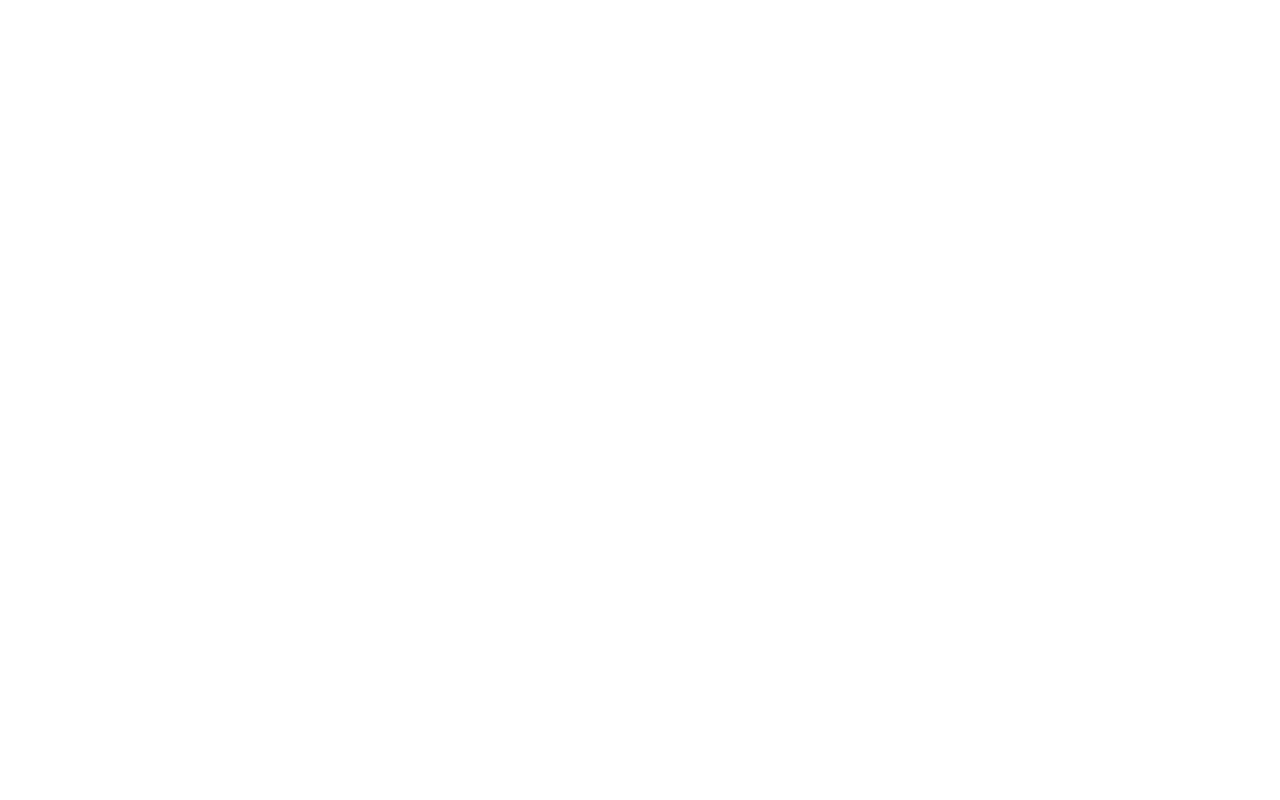
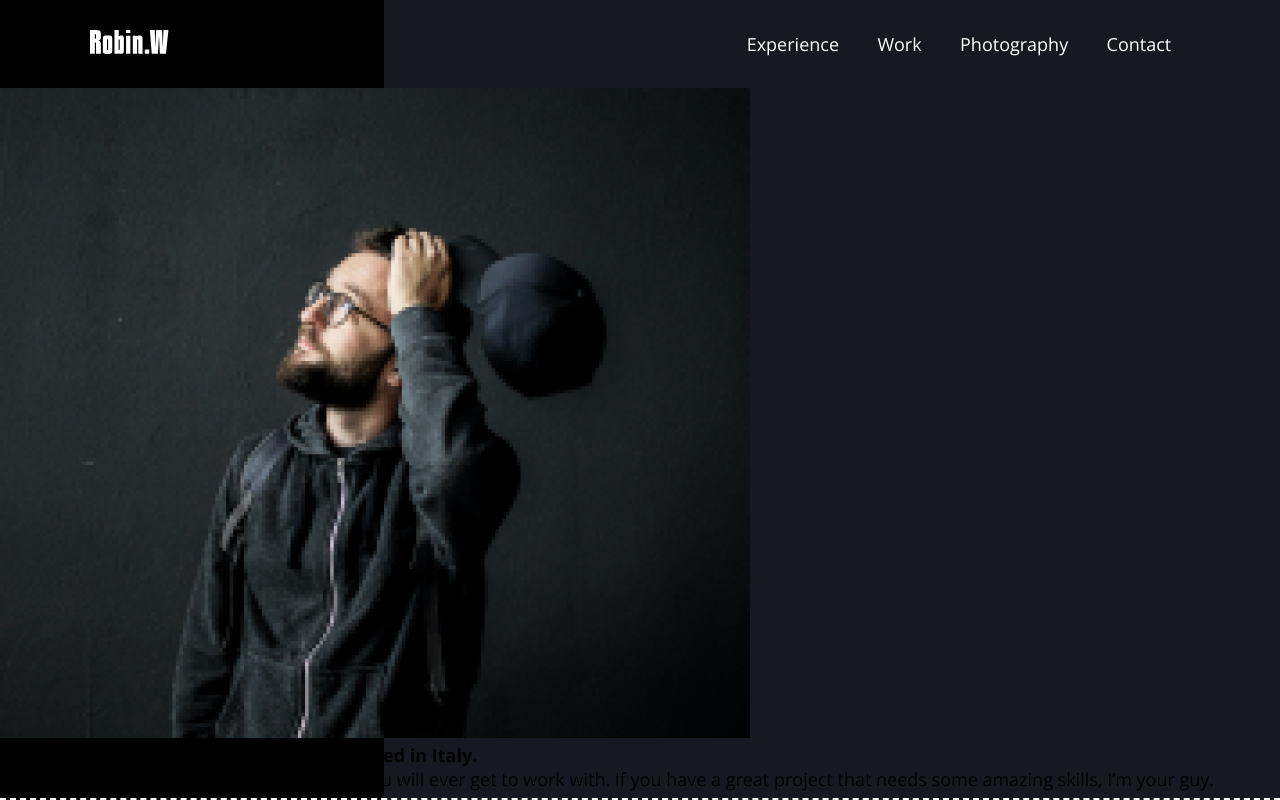
Before and after one commit to slimnation23/Alex, a plain HTML site: page index.html in a window 1280 px wide. Drawn offline with nearby package versions, Linux system fonts and the light colour scheme.

Commit message:
headerNotDone

```diff
--- a/index.html
+++ b/index.html
@@ -15,7 +15,20 @@
   </head>
   <body>
 
-
+    <header>
+        <nav>
+            <a href="#" class="logo"><img src="image/logo.svg" alt="logo"></a>
+            <ul>
+                <li><a href="#">Experience</a></li>
+                <li><a href="#">Work</a></li>
+                <li><a href="#">Photography</a></li>
+                <li><a href="#">Contact</a></li>
+            </ul>
+        </nav>
+        <img src="image/header.jpg" alt="header-img">
+        <h1>I’m Robin Williams. A Product Designer <span>based in Italy.</span></h1>
+        <p>I’m probably the most passionate designer you will ever get to work with. If you have a great project that needs some amazing skills, I’m your guy.</p>
+    </header>
 
   </body>
 </html>
--- a/style.css
+++ b/style.css
@@ -1,6 +1,51 @@
 * {
-    margin: 0;
-    padding: 0;
-    box-sizing: border-box;
-    font-size: 18px;
+  margin: 0;
+  padding: 0;
+  box-sizing: border-box;
+  font-size: 18px;
+  font-family: 'Open Sans', sans-serif;
 }
+
+:root {
+  --index: calc(1vw + 1vh);
+}
+
+header {
+  position: relative;
+  height: 100vh;
+  width: 100%;
+  background: linear-gradient(to right, rgb(0, 0, 0) 30%, #181823 25%);
+  border-bottom: 2px dashed #fff ;
+}
+
+nav {
+  display: flex;
+  justify-content: space-between;
+  align-items: center;
+  padding: 0 7vw;
+  height: 88px;
+}
+
+nav ul {
+    display: flex;
+}
+
+nav ul li {
+    list-style: none;
+
+
+}
+
+nav ul li:hover {
+    background-color: #5221E6;
+}
+
+nav ul li a {
+    color: #fff;
+    text-decoration: none;
+    height: 90px;
+    display: flex;
+    align-items: center;
+    padding-left: 1.5vw;
+    padding-right: 1.5vw;
+}
```
